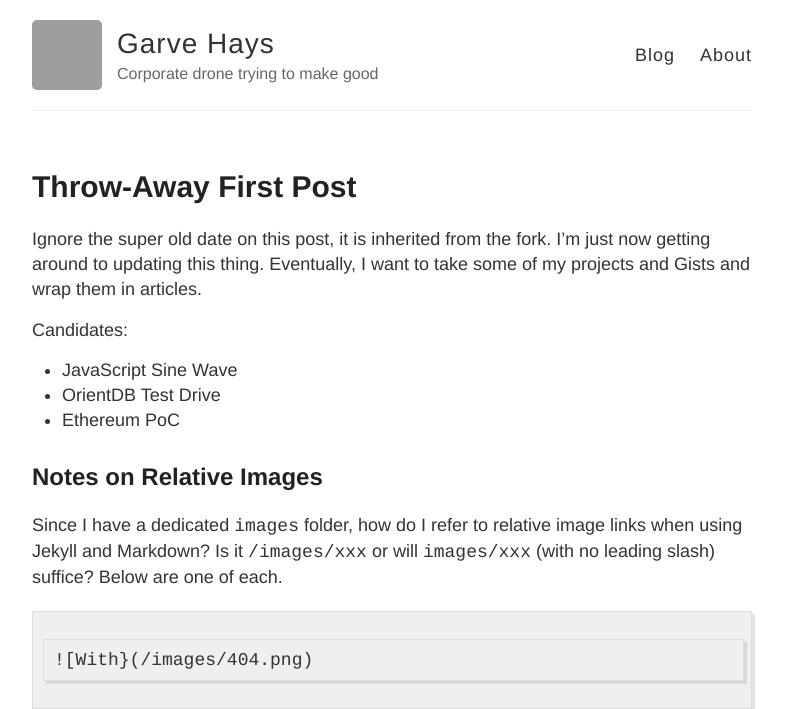
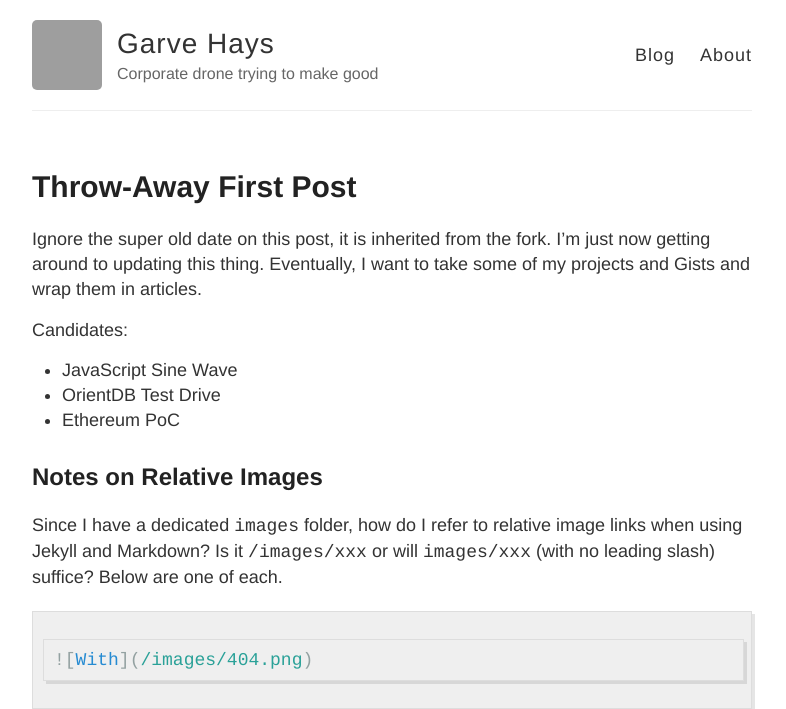
Before and after one commit to gkhays/gkhays.github.io, a Jekyll site: the page built from _posts/2014-3-3-Hello-World.md, in a window 1280 px wide, cut to the strip 0-709 px from the top of the page. Shown: the whole strip, without its empty margins (248-1034 px from the left). Built offline with Jekyll 4.4.1, drawn with Linux system fonts in a browser that asks for light colours; some of the changed lines change nothing that is shown; grey boxes are pictures that could not be loaded.

````diff
--- a/_posts/2014-3-3-Hello-World.md
+++ b/_posts/2014-3-3-Hello-World.md
@@ -16,7 +16,7 @@
 Since I have a dedicated `images` folder, how do I refer to relative image links when using Jekyll and Markdown? Is it `/images/xxx` or will `images/xxx` (with no leading slash) suffice? Below are one of each.
 
 ```md
-![With}(/images/404.png)
+![With](/images/404.png)
 ```
 ![With](/images/404.png)
 
````
